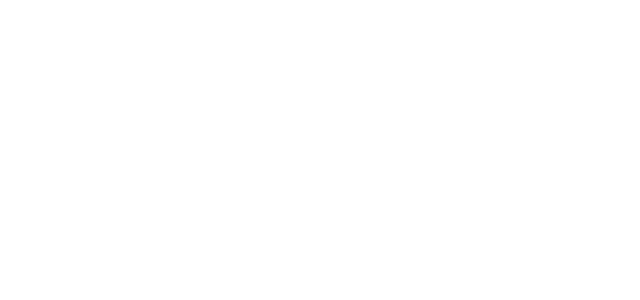
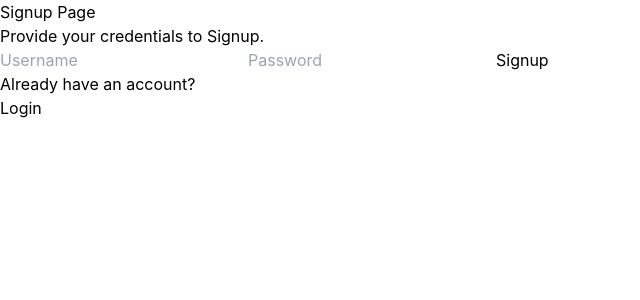
Before and after one commit to niyomozey/2FA_app, a React (Create React App) app in the folder frontend/: page /signup in a window 1280 px wide. Before the commit this address had no page. Shown: the top 300 px of the page, without its empty margins (0-640 px from the left). Built offline with nearby package versions, Linux system fonts and the light colour scheme.

Commit message:
add signup page

```diff
--- /dev/null
+++ b/frontend/src/pages/Signup.js
@@ -0,0 +1,23 @@
+const Signup = ()=>{
+    return (
+        <div>
+            <div>
+                <div>
+                    <h1>Signup Page</h1>
+                    <p>Provide your credentials to Signup.</p>
+                </div>
+                <div>
+                    <input type="text" placeholder="Username" />
+                    <input type="password" placeholder="Password" />
+                    <button>Signup</button>
+                </div>
+                <div>
+                    <p>Already have an account?</p>
+                    <a href="/login">Login</a>
+                </div>
+            </div>
+        </div>
+    )
+}
+
+export default Signup
--- a/frontend/src/routes/AllRoutes.js
+++ b/frontend/src/routes/AllRoutes.js
@@ -4,6 +4,7 @@
 import HomePage from "../pages/HomePage";
 import UserDashboard from "../pages/UserDashboard";
 import LoginPage from "../pages/Login";
+import SignupPage from "../pages/Signup";
 
 const AllRoutes = () => {
   return (
@@ -12,6 +13,7 @@
         <Route exact path="/" element={<HomePage />} />
         <Route exact path="/dashboard" element={<UserDashboard />} />
         <Route exact path="/login" element={<LoginPage />} />
+        <Route exact path="/signup" element={<SignupPage />}/>
       </Routes>
     </>
   );
```
